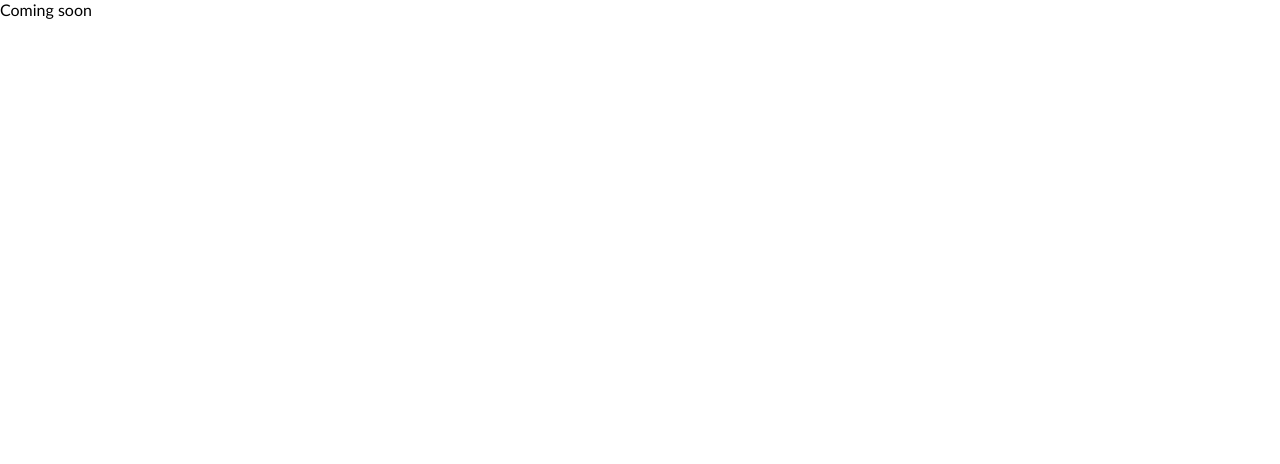
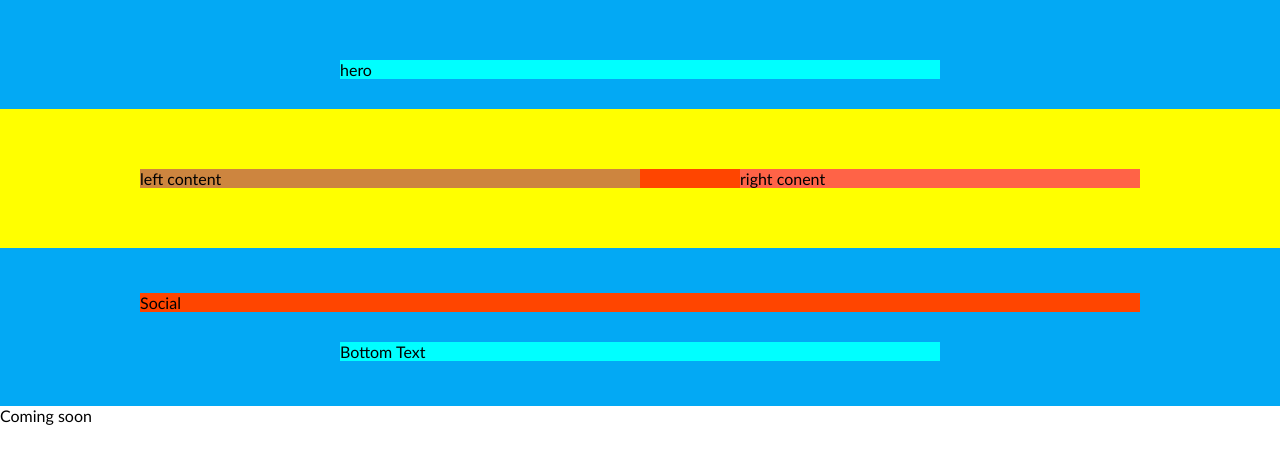
Before and after one commit to andrejusnec/8-Coming-soon, a plain HTML site: page index.html in a window 1280 px wide. Drawn offline with Linux system fonts and the light colour scheme.

Commit message:
Basic structure + css variables

```diff
--- a/css/custom.css
+++ b/css/custom.css
@@ -0,0 +1,14 @@
+/*custom css*/
+.container.hero {
+    padding-bottom: var(--section_padding);
+}
+footer.container {
+    padding-top: 0;
+    padding: calc(var(--section_padding) * 1.5);
+}
+footer.container > .row-short{
+    margin-top: var(--section_padding);
+}
+.bg-main-color {
+    background-color: var(--main_color);
+}
--- /dev/null
+++ b/css/layout.css
@@ -0,0 +1,31 @@
+.container {
+    display: inline-block;
+    width: 100%;
+    background-color: yellow;
+    padding: calc(var(--section_padding) * 2) 0;
+}
+    .container > .row-short{
+display: inline-block;
+width: 600px;
+background-color: aqua;
+margin-left: calc(50% - 300px);
+    }
+    .container > .row {
+        display: inline-block;
+        width: 1000px;
+        background-color: orangered;
+        margin-left: calc(50% - 500px);
+    }
+    .container > .row > .colum{
+        display: inline-block;
+        float: left;
+    }
+        .container > .row > .colum.left {
+            width: 50%;
+            background-color: peru;
+        }
+        .container > .row > .colum.right {
+            width: 40%;
+            margin-left: 10%;
+            background-color: tomato;
+        }
--- a/css/variables.css
+++ b/css/variables.css
@@ -0,0 +1,5 @@
+/*Kintamieji*/
+:root {
+    --section_padding: 30px;
+    --main_color: #03A9F4;
+}
--- a/index.html
+++ b/index.html
@@ -1,5 +1,6 @@
 <!DOCTYPE html>
 <html lang="en">
+
 <head>
     <meta charset="UTF-8">
     <meta name="viewport" content="width=device-width, initial-scale=1.0">
@@ -7,13 +8,39 @@
     <link rel="stylesheet" href="./css/variables.css">
     <!-- reset-->
     <link rel="stylesheet" href="./css/reset.css">
+    <link rel="stylesheet" href="./css/layout.css">
     <!--3rd party-->
-    <link rel="stylesheet" href="">
+    <link rel="stylesheet" href="./css/custom.css">
     <!-- component-->
     <!--custom-->
 </head>
+
 <body>
+    <div class="container hero bg-main-color">
+        <div class="row-short">
+            hero
+        </div>
+    </div>
+    <main class="container">
+        <div class="row">
+            <div class="colum left">
+                left content
+            </div>
+            <div class="colum right">
+                right conent
+            </div>
+        </div>
+    </main>
+    <footer class="container bg-main-color"S>
+        <div class="row">
+            Social
+        </div>
+        <div class="row-short">
+            Bottom Text
+        </div>
+    </footer>
     Coming soon
     <script src="./js/main.js" type="module"></script>
 </body>
+
 </html>
```
